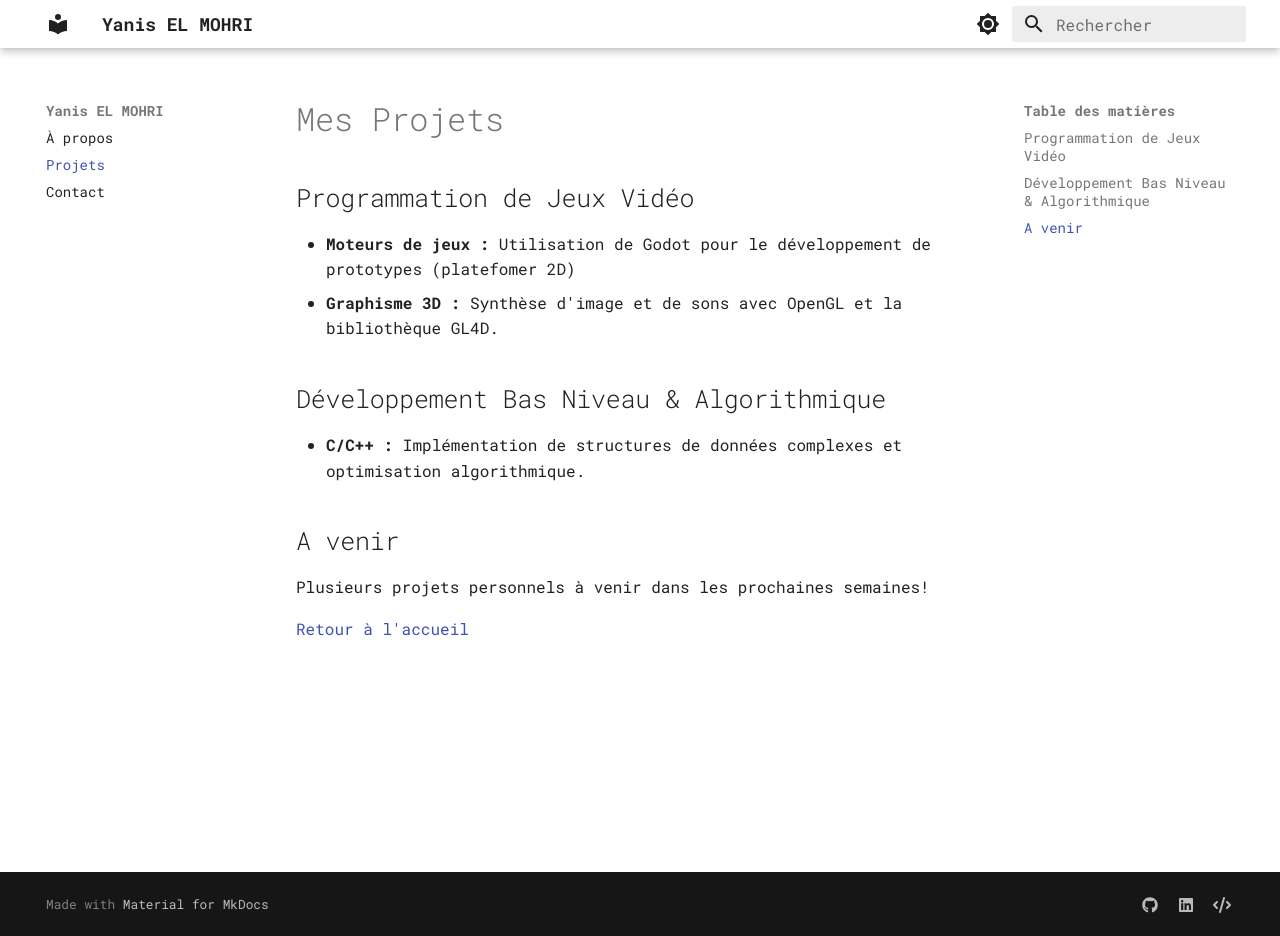
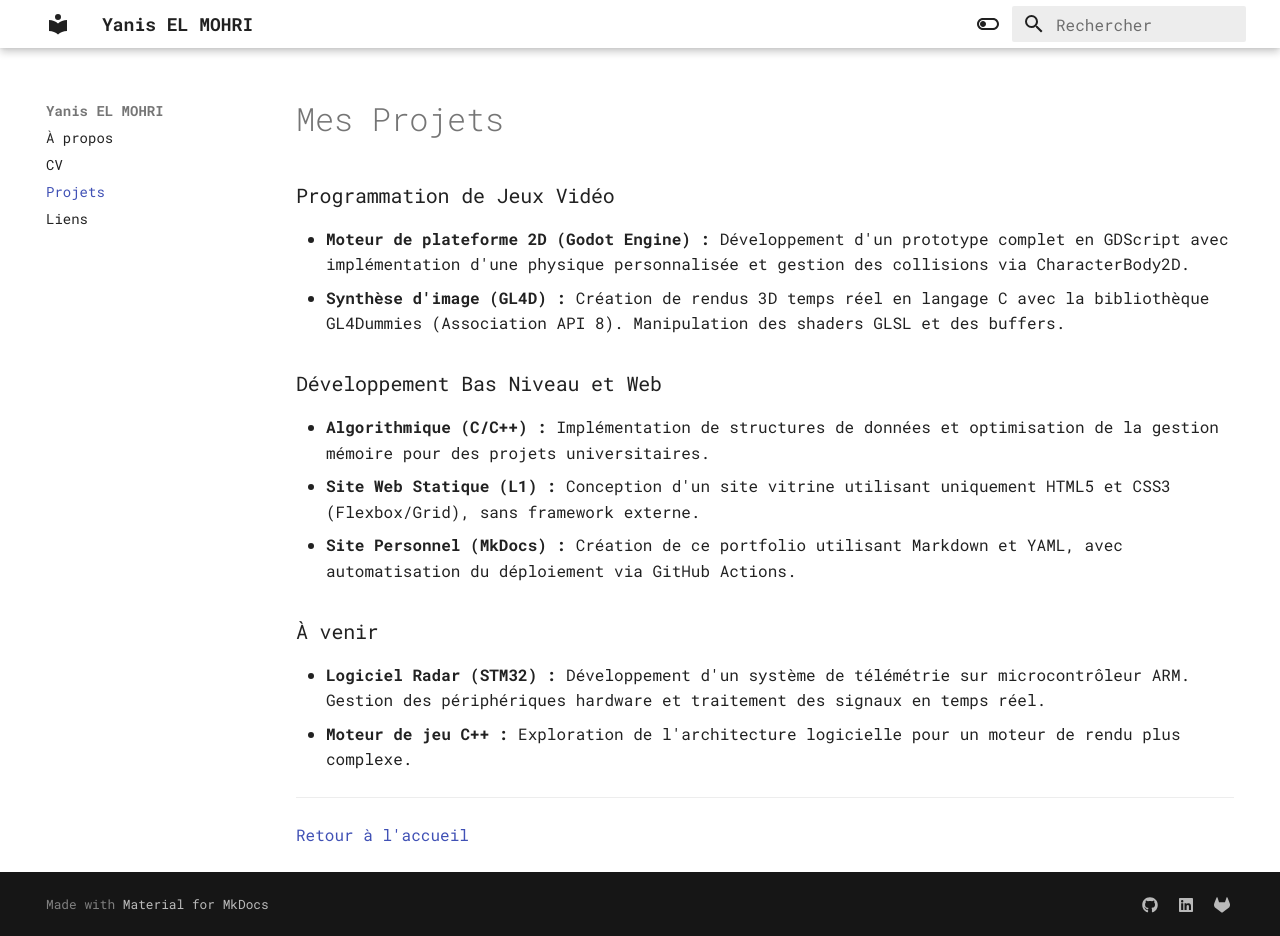
Before and after one commit to yaniselmohri/elmohri.site, an MkDocs documentation site: the page built from docs/projects.md, in a window 1280 px wide and 936 px high. Built offline with MkDocs 1.6.1 and Material for MkDocs 9.7.7, drawn with Linux system fonts in a browser that asks for light colours.

Commit message:
maj contenu et cv

```diff
--- a/docs/projects.md
+++ b/docs/projects.md
@@ -1,13 +1,23 @@
+---
+hide:
+  - toc
+---
+
 # Mes Projets
 
-## Programmation de Jeux Vidéo
-* **Moteurs de jeux :** Utilisation de Godot pour le développement de prototypes (platefomer 2D)
-* **Graphisme 3D :** Synthèse d'image et de sons avec OpenGL et la bibliothèque GL4D.
+### Programmation de Jeux Vidéo
+* **Moteur de plateforme 2D (Godot Engine) :** Développement d'un prototype complet en GDScript avec implémentation d'une physique personnalisée et gestion des collisions via CharacterBody2D.
+* **Synthèse d'image (GL4D) :** Création de rendus 3D temps réel en langage C avec la bibliothèque GL4Dummies (Association API 8). Manipulation des shaders GLSL et des buffers.
 
-## Développement Bas Niveau & Algorithmique
-* **C/C++ :** Implémentation de structures de données complexes et optimisation algorithmique.
+### Développement Bas Niveau et Web
+* **Algorithmique (C/C++) :** Implémentation de structures de données et optimisation de la gestion mémoire pour des projets universitaires.
+* **Site Web Statique (L1) :** Conception d'un site vitrine utilisant uniquement HTML5 et CSS3 (Flexbox/Grid), sans framework externe.
+* **Site Personnel (MkDocs) :** Création de ce portfolio utilisant Markdown et YAML, avec automatisation du déploiement via GitHub Actions.
 
-## A venir
-Plusieurs projets personnels à venir dans les prochaines semaines!
+### À venir
+* **Logiciel Radar (STM32) :** Développement d'un système de télémétrie sur microcontrôleur ARM. Gestion des périphériques hardware et traitement des signaux en temps réel.
+* **Moteur de jeu C++ :** Exploration de l'architecture logicielle pour un moteur de rendu plus complexe.
+
+---
 
 [Retour à l'accueil](index.md)
--- a/mkdocs.yml
+++ b/mkdocs.yml
@@ -16,14 +16,14 @@ theme:
       accent: blue
       media: "(prefers-color-scheme: light)"
       toggle:
-        icon: material/brightness-7
+        icon: material/toggle-switch-off-outline
         name: Mode sombre
     - scheme: slate
       primary: black
       accent: cyan
       media: "(prefers-color-scheme: dark)"
       toggle:
-        icon: material/brightness-3
+        icon: material/toggle-switch
         name: Mode clair
   font:
     text: Roboto Mono
@@ -37,8 +37,9 @@ markdown_extensions:
 
 nav:
   - À propos: index.md
+  - CV: cv.md
   - Projets: projects.md
-  - Contact: contact.md
+  - Liens: contact.md
 
 extra:
   social:
@@ -46,5 +47,5 @@ extra:
       link: https://github.com/yaniselmohri
     - icon: fontawesome/brands/linkedin
       link: https://www.linkedin.com/in/elmohri/
-    - icon: fontawesome/solid/code
+    - icon: fontawesome/solid/gitlab
       link: https://code.up8.edu/elmohri/
```
Also changed, not shown: docs/contact.md (+4 -2 lines), docs/cv.md (added, +15 -0 lines), docs/index.md (+3 -6 lines), 1 other file.
